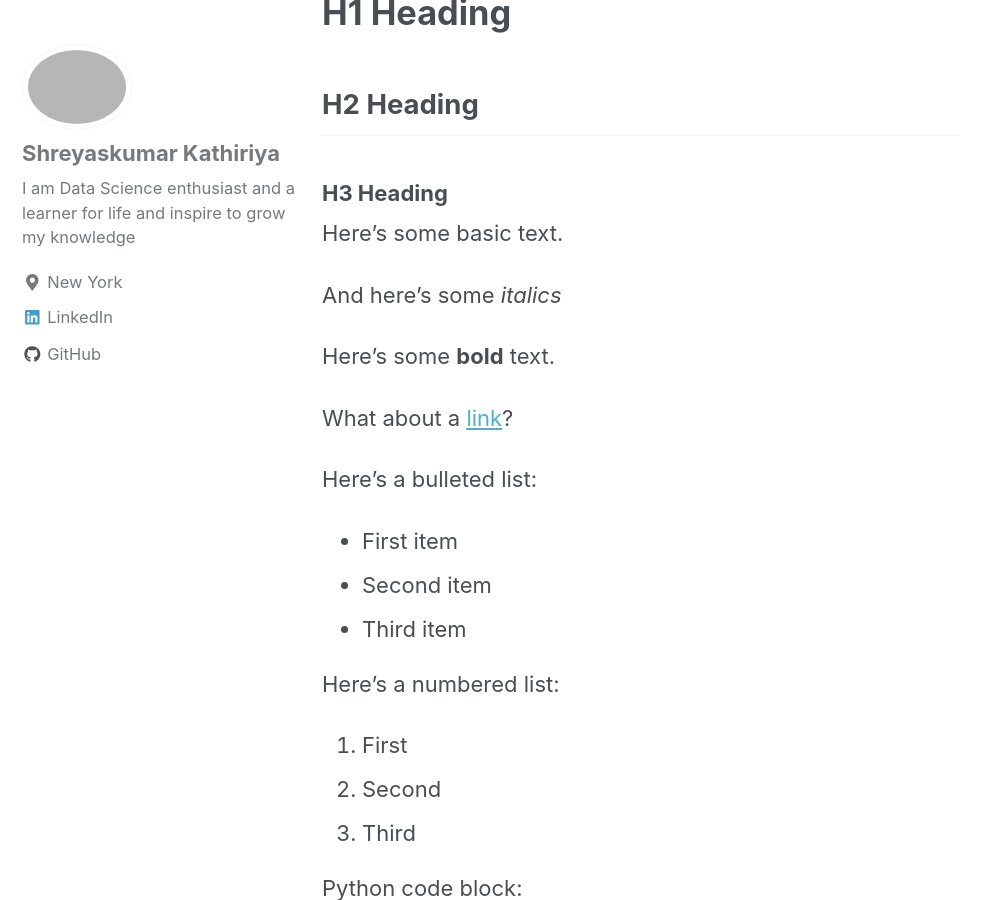
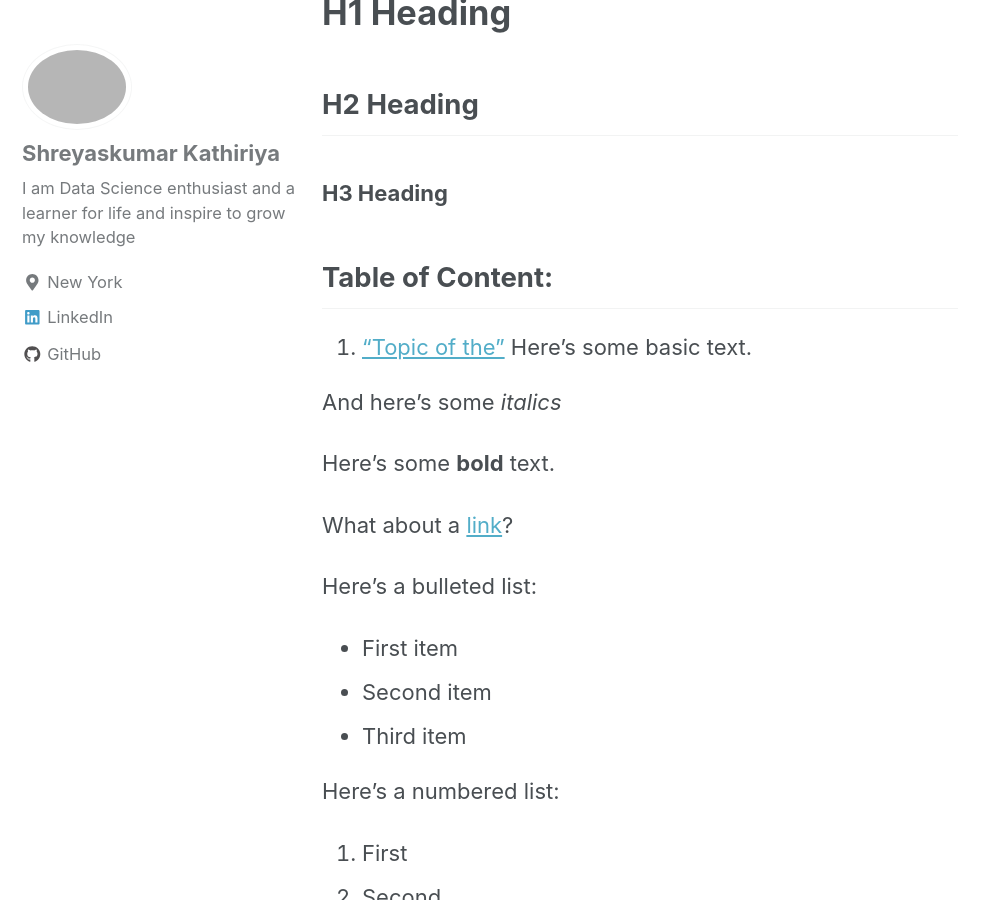
Before and after one commit to Shreyash1811/Shreyash1811.github.io, a Jekyll site: the page built from _posts/2018-01-28-perceptron.md, in a window 1280 px wide and 900 px high, scrolled down 1202 px. Shown: the whole window, without its empty margins (0-998 px from the left). Built offline with Jekyll 4.4.1, drawn with Linux system fonts in a browser that asks for light colours; nearby versions of some CDN libraries; formulas are drawn with MathJax 3.

Commit message:
Update 2018-01-28-perceptron.md

```diff
--- a/_posts/2018-01-28-perceptron.md
+++ b/_posts/2018-01-28-perceptron.md
@@ -13,7 +13,8 @@ mathjax: "true"
 ## H2 Heading
 
 ### H3 Heading
-
+## Table of Content:
+1. ["Topic of the"](#try)
 Here's some basic text.
 
 And here's some *italics*
@@ -58,6 +59,7 @@ Here's another image using Kramdown:
 
 Here's some math:
 
+<a id= "try"></a>
 $$z=x+y$$
 
 You can also put it inline $$z=x+y$$
```
